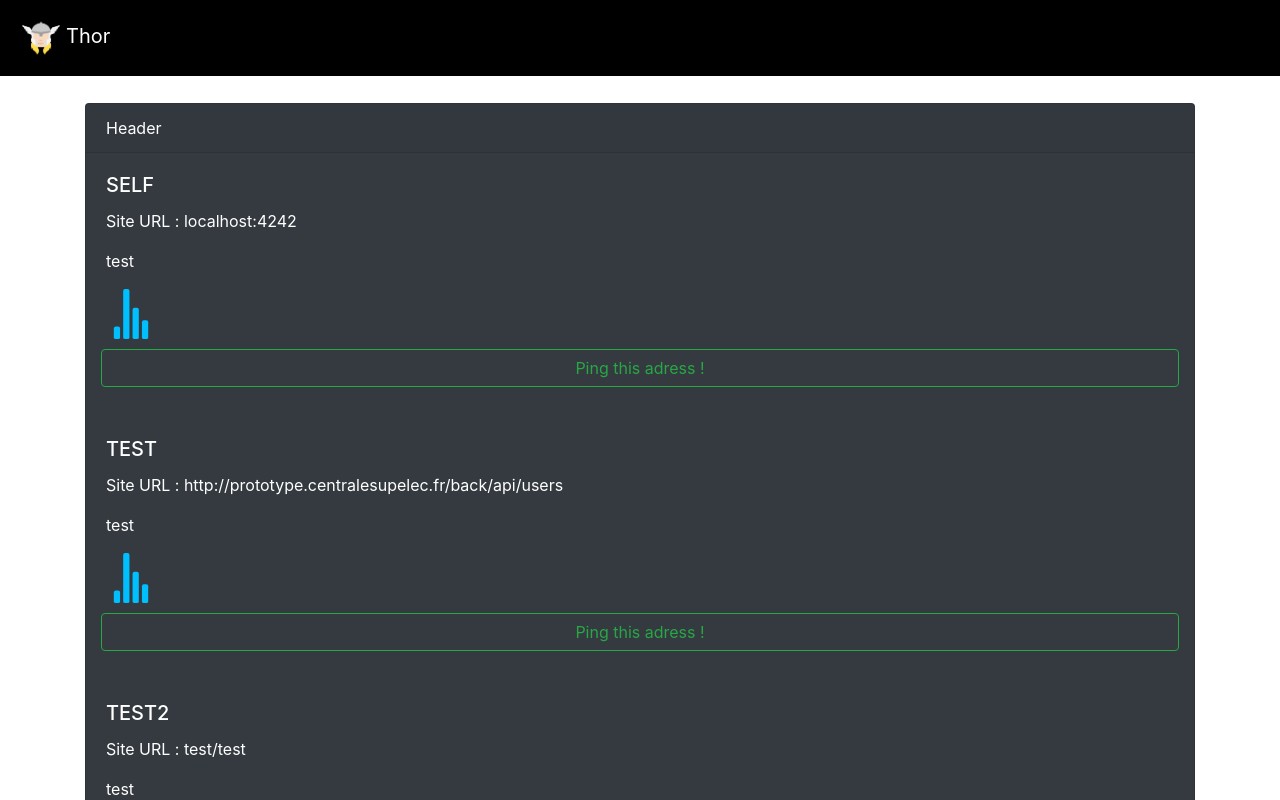
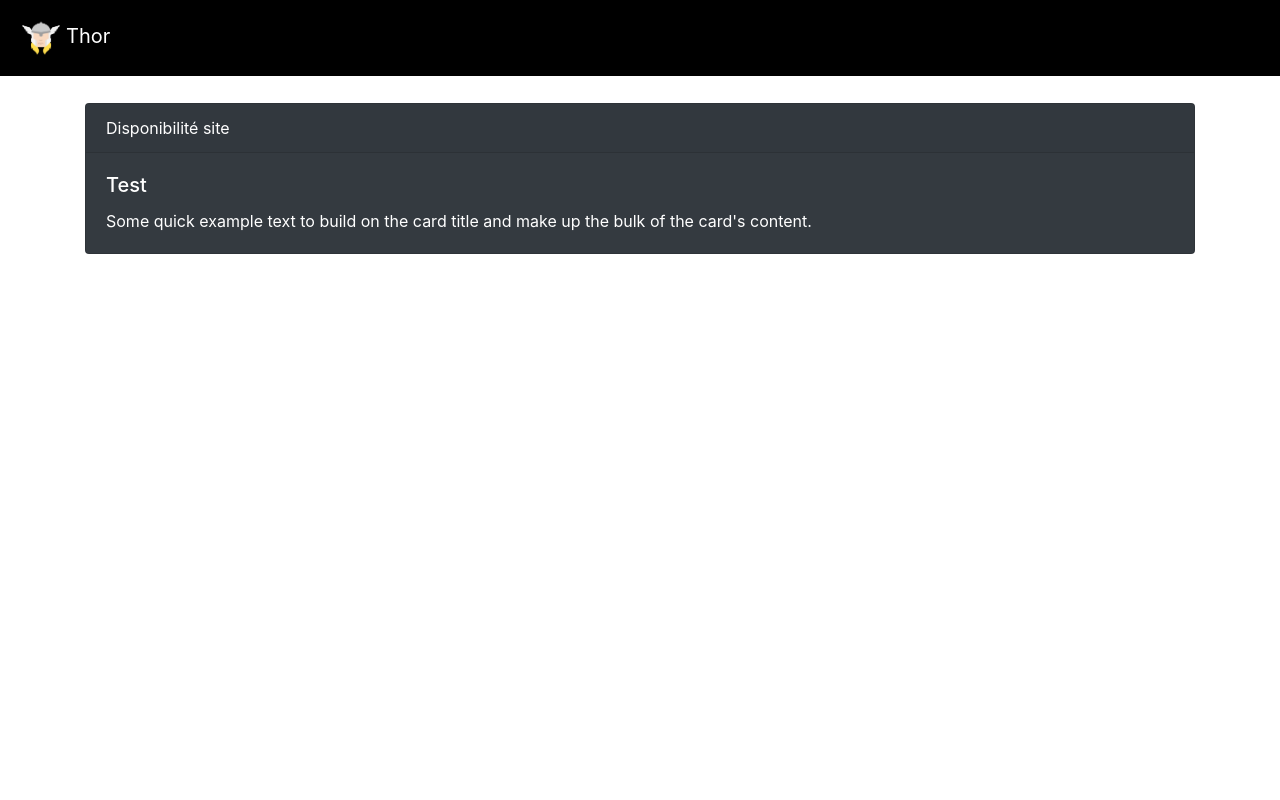
Before and after one commit to MariusHull/thor, a React (Create React App) app: page /site/1 in a window 1280 px wide. Shown: the top 800 px of the page. Built offline with nearby package versions, Linux system fonts and the light colour scheme.

Commit message:
Creation page site

```diff
--- a/src/App.js
+++ b/src/App.js
@@ -2,6 +2,7 @@ import React, { Component } from "react";
 import { BrowserRouter as Router, Route } from "react-router-dom";
 import "./App.css";
 import Dashboard from "./components/Dashboard";
+import SiteDetail from "./components/Site";
 import Navbar from "./components/Navbar";
 
 class App extends Component {
@@ -10,7 +11,8 @@ class App extends Component {
       <Router>
         <div>
           <Navbar />
-          <Route path="/" component={Dashboard} />
+          <Route exact path="/" component={Dashboard} />
+          <Route path="/site/:id" component={SiteDetail} />
         </div>
       </Router>
     );
--- a/src/components/Dashboard.js
+++ b/src/components/Dashboard.js
@@ -1,7 +1,9 @@
 import React, { Component } from "react";
 import axios from "axios";
 import "./Dashboard.scss";
-import Loader from "react-loader-spinner";
+import { Link } from "react-router-dom";
+// import Loader from "react-loader-spinner";
+// Cf loaders React
 
 class DashBoard extends Component {
   constructor(props) {
@@ -9,13 +11,14 @@ class DashBoard extends Component {
     this.state = {
       data: ["test"],
       sites: [
-        { siteName: "SELF", siteUrl: "localhost:4242" },
+        { _id: 0, siteName: "SELF", siteUrl: "localhost:4242" },
         {
+          _id: 1,
           siteName: "TEST",
           siteUrl: "http://prototype.centralesupelec.fr/back/api/users"
         },
-        { siteName: "TEST2", siteUrl: "test/test" },
-        { siteName: "TEST3", siteUrl: "test/test" }
+        { _id: 2, siteName: "TEST2", siteUrl: "test/test" },
+        { _id: 3, siteName: "TEST3", siteUrl: "test/test" }
       ]
     };
   }
@@ -55,10 +58,11 @@ class DashBoard extends Component {
             <div>
               {sites.map(site => (
                 <div class="card-body">
-                  <h5 class="card-title">{site.siteName}</h5>
+                  <h5 class="card-title">
+                    <Link to={`/site/${site._id}`}>{site.siteName}</Link>
+                  </h5>
                   <p class="card-text">Site URL : {site.siteUrl}</p>
                   <p>{data}</p>
-                  <Loader type="Audio" color="#00BFFF" height="50" width="50" />
                   <div className="row space">
                     <button
                       type="button"
--- /dev/null
+++ b/src/components/Site.js
@@ -0,0 +1,49 @@
+import React, { Component } from "react";
+// import axios from "axios";
+import "./Dashboard.scss";
+// import Loader from "react-loader-spinner";
+// Cf loaders React
+
+class SiteDetail extends Component {
+  constructor(props) {
+    super(props);
+    this.state = {
+      site: { _id: null }
+    };
+  }
+
+  componentDidMount() {
+    this.loadSite();
+  }
+  /*
+      Get the users to display given the sort and filters.
+    */
+  loadSite = () => {
+    console.log(this.props.match.params.id);
+    return 0;
+  };
+
+  render() {
+    const { site } = this.state;
+    return (
+      <div className="container">
+        <div class="card text-white bg-dark">
+          <div class="card-header">Disponibilité site</div>
+          {site._id !== null ? (
+            <div>Site disponible</div>
+          ) : (
+            <div class="card-body">
+              <h5 class="card-title">Test</h5>
+              <p class="card-text">
+                Some quick example text to build on the card title and make up
+                the bulk of the card's content.
+              </p>
+            </div>
+          )}
+        </div>
+      </div>
+    );
+  }
+}
+
+export default SiteDetail;
```
